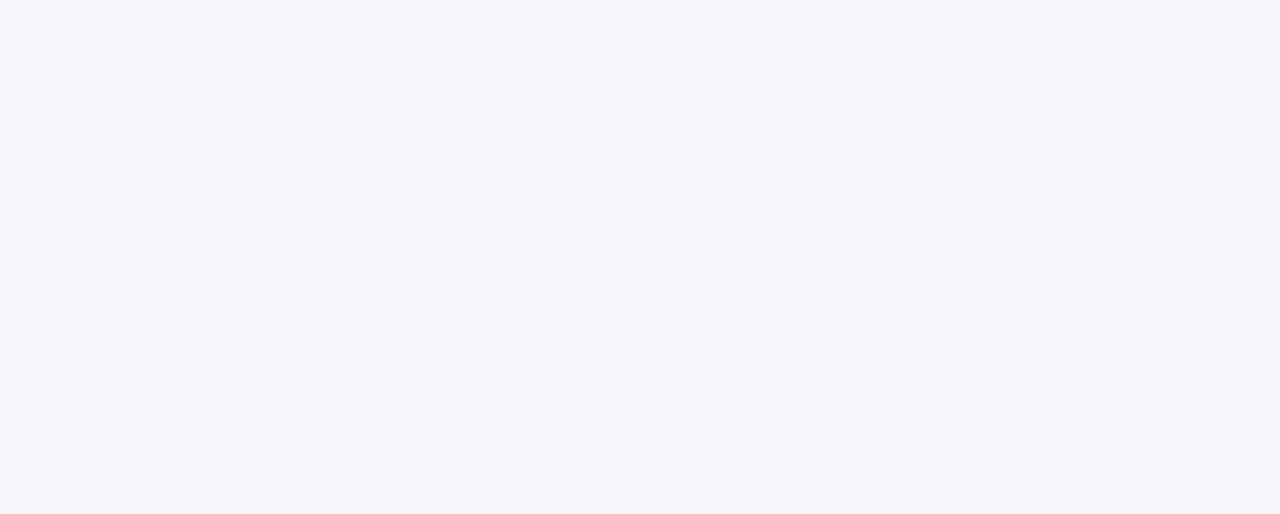
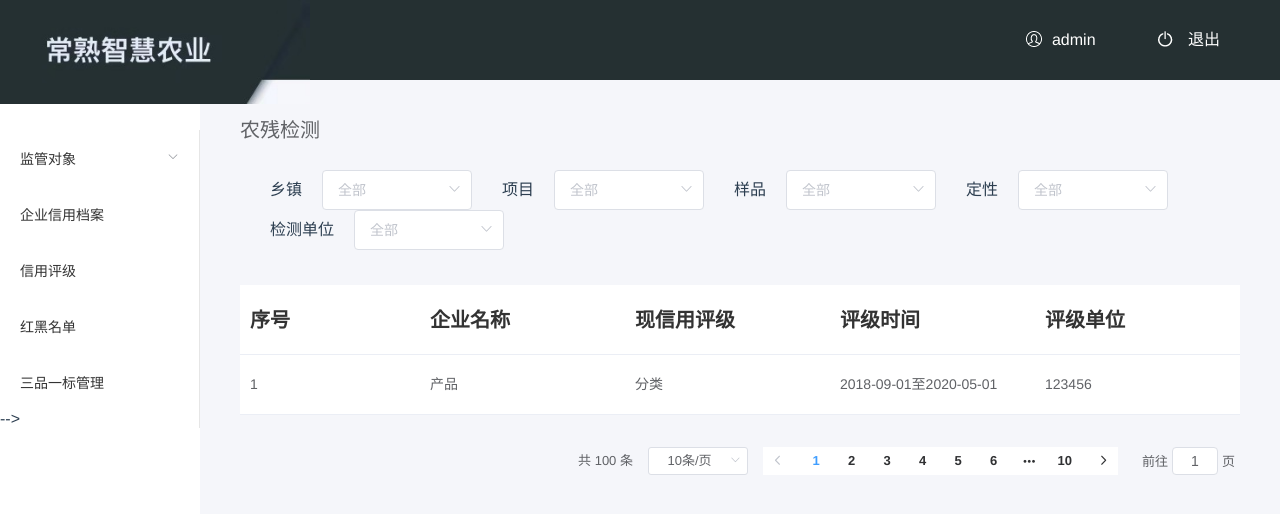
Before and after one commit to sr7dev/vueJS-CHtask, a Vue app in the folder frontend/: page /#/agriculturalDisability in a window 1280 px wide. Shown: the top 514 px of the page. Built offline with nearby package versions, Linux system fonts and the light colour scheme.

Commit message:
ticket-25: add filter

```diff
--- /dev/null
+++ b/frontend/src/components/agriculturalDisability/agriculturalDisability.vue
@@ -0,0 +1,229 @@
+<template>
+    <div class="container">
+        <div class="title">
+            <el-breadcrumb separator=" ">
+                <el-breadcrumb-item>农残检测</el-breadcrumb-item>
+            </el-breadcrumb>
+        </div>
+        <div>
+            <div class="iptBox">
+                <div class="select_label">乡镇</div>
+                <el-select v-model="villageTownValue" placeholder="全部" style="width: 150px;">
+                    <el-option
+                            v-for="item in villageTown"
+                            :key="item.value"
+                            :label="item.label"
+                            :value="item.value"
+                            size="large">
+                    </el-option>
+                </el-select>
+                <div class="select_label">项目</div>
+                <el-select v-model="projectsValue" placeholder="全部" style="width: 150px;">
+                    <el-option
+                            v-for="item in projects"
+                            :key="item.value"
+                            :label="item.label"
+                            :value="item.value">
+                    </el-option>
+                </el-select>
+                <div class="select_label">样品</div>
+                <el-select v-model="samplesValue" placeholder="全部" style="width: 150px;">
+                    <el-option
+                            v-for="item in samples"
+                            :key="item.value"
+                            :label="item.label"
+                            :value="item.value">
+                    </el-option>
+                </el-select>
+                <div class="select_label">定性</div>
+                <el-select v-model="qualitativesValue" placeholder="全部" style="width: 150px;">
+                    <el-option
+                            v-for="item in qualitatives"
+                            :key="item.value"
+                            :label="item.label"
+                            :value="item.value">
+                    </el-option>
+                </el-select>
+                <div class="select_label">检测单位</div>
+                <el-select v-model="detectionUnitValue" placeholder="全部" style="width: 150px;">
+                    <el-option
+                            v-for="item in detectionUnit"
+                            :key="item.value"
+                            :label="item.label"
+                            :value="item.value">
+                    </el-option>
+                </el-select>
+            </div>
+            <el-container>
+                <el-table
+                        :data="tableData"
+                        style="width: 100%"
+                        :row-class-name="rowIndex">
+                    <el-table-column
+                            :formatter="order"
+                            label="序号"
+                            width="180">
+                    </el-table-column>
+                    <el-table-column
+                            prop="companyName"
+                            label="企业名称">
+                    </el-table-column>
+                    <el-table-column
+                            prop="currentCreditRating"
+                            label="现信用评级">
+                    </el-table-column>
+                    <el-table-column
+                            prop="ratingTime"
+                            label="评级时间">
+                    </el-table-column>
+                    <el-table-column
+                            prop="ratingUnit"
+                            label="评级单位">
+                    </el-table-column>
+                </el-table>
+            </el-container>
+            <div class="pageBox">
+                <el-pagination
+                        v-if="total>page.pageSize"
+                        @size-change="handleSizeChange"
+                        @current-change="handleCurrentChange"
+                        :current-page="page.pageIndex"
+                        :page-sizes="[10, 20, 50]"
+                        :page-size="page.pageSize"
+                        layout="total, sizes, prev, pager, next, jumper"
+                        :total="total">
+                </el-pagination>
+            </div>
+        </div>
+    </div>
+</template>
+
+<script>
+    export default {
+        data(){
+            return{
+                page:{
+                    pageIndex: 1,
+                    pageSize: 10
+                },
+                total:100,
+                options:[
+                    {
+                        value:'全部',
+                        label:''
+                    }
+                ],
+                activeTabName: 'first',
+                villageTown: [{
+                    value: '全部',
+                    label: '全部'
+                }, {
+                    value: '梅李镇',
+                    label: '梅李镇'
+                }, {
+                    value: '古里镇',
+                    label: '古里镇'
+                }],
+                villageTownValue: '',
+                projects: [{
+                    value: '全部',
+                    label: '全部'
+                }, {
+                    value: '农药残留',
+                    label: '农药残留'
+                }, {
+                    value: '甲醛',
+                    label: '甲醛'
+                }],
+                projectsValue: '',
+                samples: [{
+                    value: '全部',
+                    label: '全部'
+                }, {
+                    value: '梅李镇',
+                    label: '梅李镇'
+                }, {
+                    value: '古里镇',
+                    label: '古里镇'
+                }],
+                samplesValue: '',
+                qualitatives: [{
+                    value: '全部',
+                    label: '全部'
+                }, {
+                    value: '种植',
+                    label: '种植'
+                }, {
+                    value: '养殖',
+                    label: '养殖'
+                }],
+                qualitativesValue: '',
+                detectionUnit: [{
+                    value: '全部',
+                    label: '全部'
+                }, {
+                    value: '卫生局',
+                    label: '卫生局'
+                }, {
+                    value: '品鉴局',
+                    label: '品鉴局'
+                }],
+                detectionUnitValue: '',
+                tableData: [
+                    {
+                        companyName: '产品',
+                        currentCreditRating: '分类',
+                        ratingTime: '2018-09-01至2020-05-01',
+                        ratingUnit:'123456'
+                    },
+                ]
+            }
+        },
+        methods:{
+            handleTabClick() {
+                if (this.activeTabName == 'first') {
+                    this.tableData = [
+                        {
+                            companyName: '产品',
+                            currentCreditRating: '分类',
+                            ratingTime: '2018-09-01至2020-05-01',
+                            ratingUnit:'123456'
+                        },
+                    ]
+                }
+                else {
+                    this.tableData = [
+                        {
+                            companyName: '产品1',
+                            currentCreditRating: '分类',
+                            ratingTime: '2018-09-01至2020-05-01',
+                            ratingUnit:'123456'
+                        },
+                    ]
+                }
+            },
+            rowIndex({row, rowIndex}) {
+                row.rowIndex = rowIndex;
+            },
+            order(row) {
+                return this.page.pageSize * (this.page.pageIndex - 1) + row.rowIndex + 1;
+            },
+            //分页数量改变
+            handleSizeChange(val){
+                let that=this
+                that.page.pageSize=val;
+            },
+            //分页索引改变
+            handleCurrentChange(val){
+                let that=this
+                that.page.pageIndex=val
+            },
+            goAdd(){
+                this.$router.push({path: 'addRedBlackList'})
+            },
+        }
+    }
+</script>
+
+<style scoped>
+</style>
--- a/frontend/src/router/index.js
+++ b/frontend/src/router/index.js
@@ -11,6 +11,7 @@ import management from "@/components/management/management";
 import businessProducts from "@/components/management/businessProducts";
 import companyDetails from "@/components/management/companyDetails";
 import redBlackList from '@/components/redBlackList/redBlackList';
+import agriculturalDisability from '@/components/agriculturalDisability/agriculturalDisability';
 
 // 企业
 import cp_productionSubject from "@/components/company/productionSubject/productionSubject"; //生产主体
@@ -153,11 +154,6 @@ export default new Router({
           path: "/cp_inventoryDynamics",
           name: "cp_inventoryDynamics",
           component: cp_inventoryDynamics
-        },
-        {
-          path: '/redBlackList',
-          name: 'redBlackList',
-          component: redBlackList,
         }
       ]
     },
@@ -170,6 +166,32 @@ export default new Router({
         path: '/addThreeProducts',
         name: 'addThreeProducts',
         component: addThreeProducts
+    },
+    {
+      path: "/",
+      name: "home",
+      component: home,
+      redirect: "cp_productionSubject",
+      children: [
+        {
+          path: "/agriculturalDisability",
+          name: "agriculturalDisability",// 农残检测
+          component: agriculturalDisability
+        },
+      ]
+    },
+    {
+      path: "/",
+      name: "home",
+      component: home,
+      redirect: "cp_productionSubject",
+      children: [
+        {
+          path: '/redBlackList',
+          name: 'redBlackList',// 红黑名单
+          component: redBlackList,
+        },
+      ]
     }
   ]
 });
```
